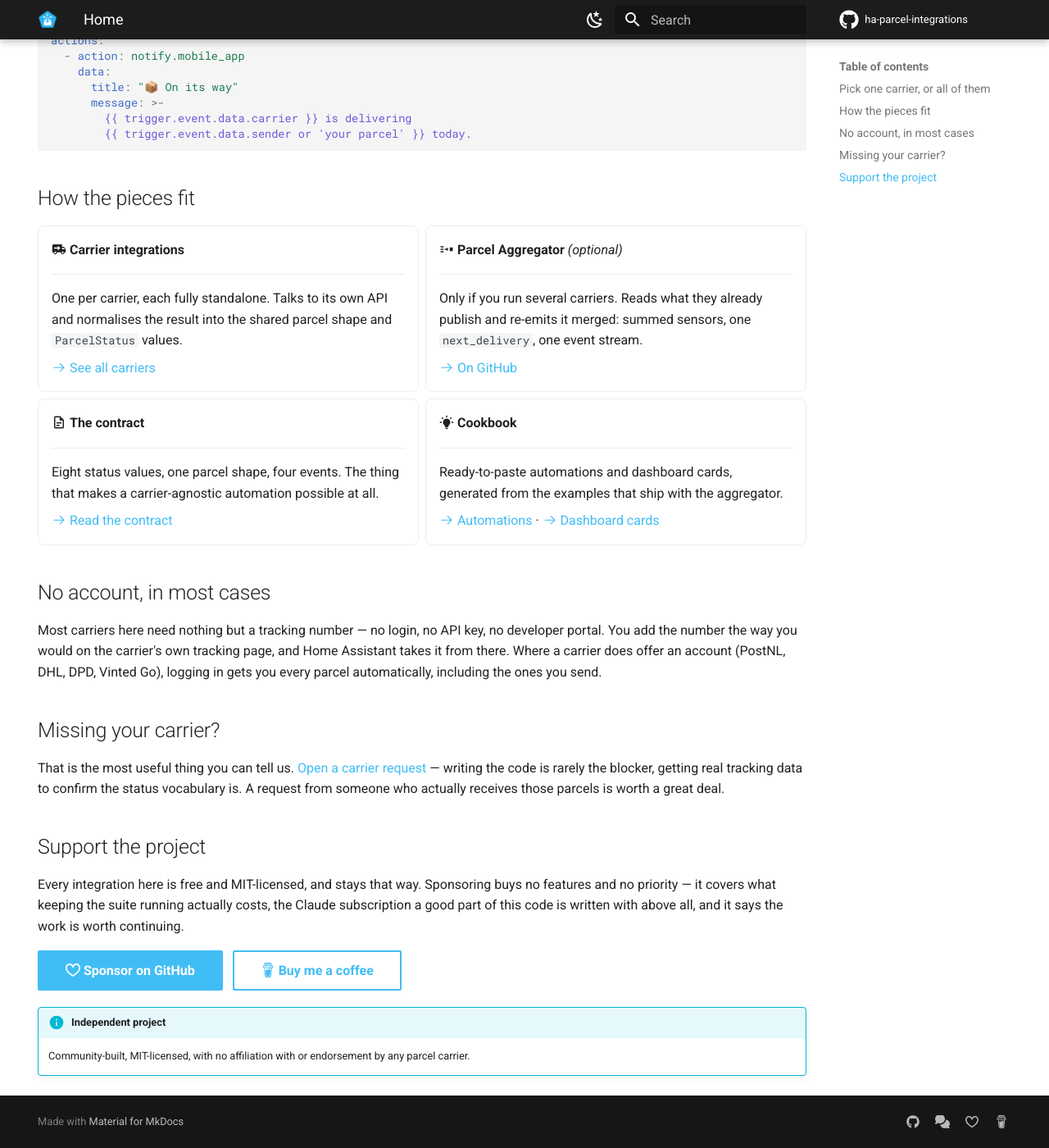
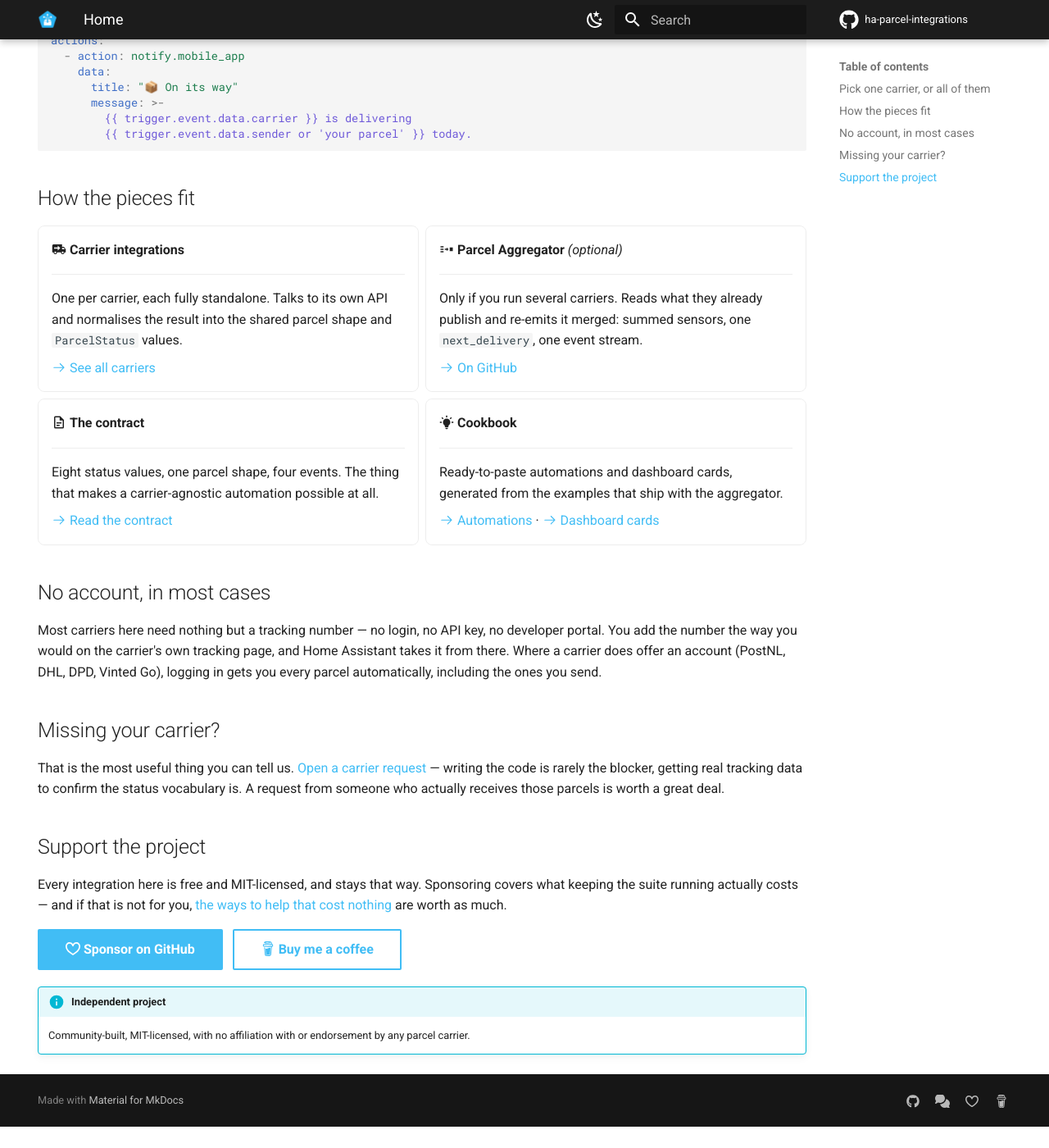
Before and after one commit to ha-parcel-integrations/ha-parcel-integrations.github.io, an MkDocs documentation site: the page built from docs/index.md, in a window 1280 px wide and 1400 px high, scrolled down 832 px. Shown: the whole window at 82% size. Built offline with MkDocs 1.6.1 and Material for MkDocs 9.7.7, drawn with Linux system fonts in a browser that asks for light colours; after the commit the page ends 2206 px from its top, so only the background shows below that.

Commit message:
Give sponsoring its own page with both links instead of a nav link off-site
Co-Authored-By: Claude Opus 5 <noreply@anthropic.com>

```diff
--- a/docs/index.md
+++ b/docs/index.md
@@ -121,9 +121,8 @@ parcels is worth a great deal.
 ## Support the project
 
 Every integration here is free and MIT-licensed, and stays that way. Sponsoring
-buys no features and no priority — it covers what keeping the suite running
-actually costs, the Claude subscription a good part of this code is written
-with above all, and it says the work is worth continuing.
+covers what keeping the suite running actually costs — and if that is not for
+you, [the ways to help that cost nothing](sponsor.md) are worth as much.
 
 [:simple-githubsponsors: Sponsor on GitHub](https://github.com/sponsors/peternijssen){ .md-button .md-button--primary }
 [:simple-buymeacoffee: Buy me a coffee](https://www.buymeacoffee.com/peternijssen){ .md-button }
--- a/docs/stylesheets/extra.css
+++ b/docs/stylesheets/extra.css
@@ -55,12 +55,6 @@
   box-shadow: 0 0 0.4rem rgba(65, 189, 245, 0.25);
 }
 
-/* The one nav entry that leaves the docs (the sponsor link) says so. */
-.md-nav--primary .md-nav__link[href^="http"] .md-ellipsis::after {
-  content: " ↗";
-  opacity: 0.55;
-}
-
 /* The hero buttons sit tighter together than Material's default. */
 .md-typeset .md-button + .md-button {
   margin-left: 0.4rem;
--- a/mkdocs.yml
+++ b/mkdocs.yml
@@ -87,4 +87,4 @@ nav:
   - Parcel contract: contract.md
   - Automation cookbook: automations.md
   - Dashboard cards: dashboards.md
-  - Sponsor the project: https://github.com/sponsors/peternijssen
+  - Sponsor this project: sponsor.md
```
Also changed, not shown: docs/sponsor.md (added, +36 -0 lines).
